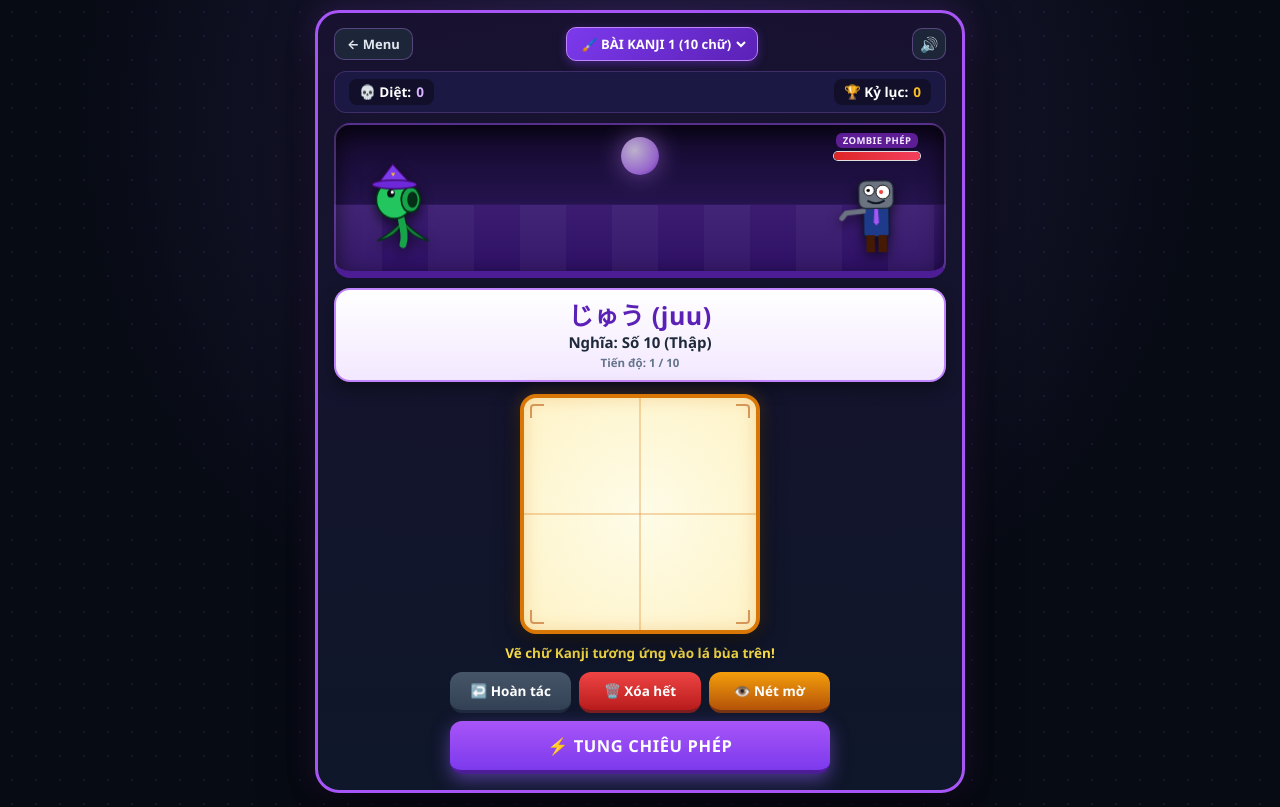
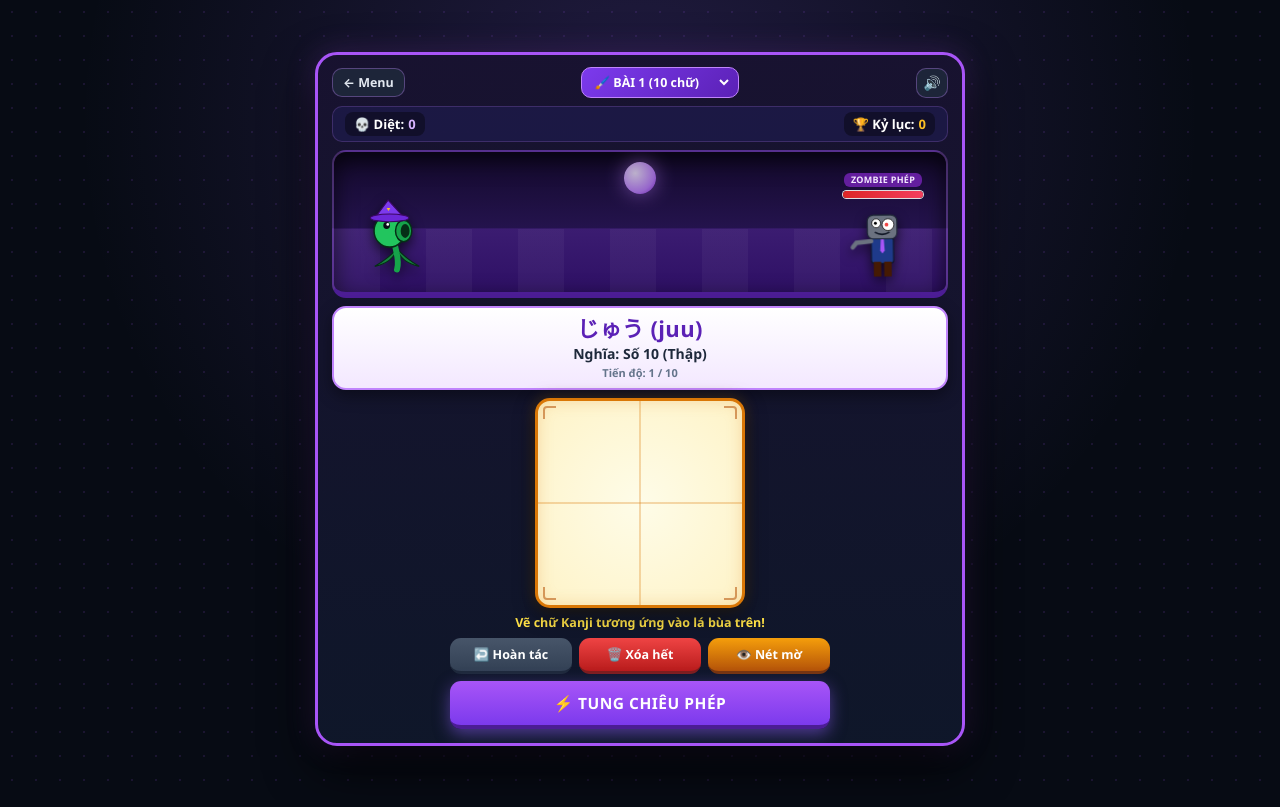
Before and after one commit to hungnoob58/Kajii, a plain HTML site: page game2.html in a window 1280 px wide. Drawn offline with Linux system fonts and the light colour scheme.

Commit message:
Update game2.html

```diff
--- a/game2.html
+++ b/game2.html
@@ -5,7 +5,6 @@
     <meta name="viewport" content="width=device-width, initial-scale=1.0, maximum-scale=1.0, user-scalable=no, viewport-fit=cover">
     <title>KANJI VS ZOMBIE - Luyện Viết Bùa Kanji N5</title>
 
-    <!-- Đồng bộ chế độ Fullscreen App (Không thanh địa chỉ) -->
     <meta name="apple-mobile-web-app-capable" content="yes">
     <meta name="apple-mobile-web-app-status-bar-style" content="black-translucent">
     <meta name="apple-mobile-web-app-title" content="Kanji vs Zombie">
@@ -33,14 +32,14 @@
             align-items: center;
             min-height: 100dvh;
             margin: 0;
-            padding: calc(10px + env(safe-area-inset-top)) 14px calc(14px + env(safe-area-inset-bottom)) 14px;
+            padding: calc(8px + env(safe-area-inset-top)) 12px calc(10px + env(safe-area-inset-bottom)) 12px;
         }
 
         .game-container {
             background: linear-gradient(180deg, rgba(24, 18, 48, 0.96) 0%, rgba(15, 23, 42, 0.98) 100%);
             border: 3px solid #a855f7;
-            border-radius: 24px;
-            padding: 14px 16px 16px 16px;
+            border-radius: 22px;
+            padding: 12px 14px 14px 14px;
             width: 100%;
             max-width: 650px;
             text-align: center;
@@ -54,8 +53,8 @@
             display: flex;
             justify-content: space-between;
             align-items: center;
-            gap: 8px;
-            margin-bottom: 10px;
+            gap: 6px;
+            margin-bottom: 8px;
         }
 
         .btn-back {
@@ -66,13 +65,13 @@
             border: 1px solid rgba(192, 132, 252, 0.35);
             color: #e2e8f0;
             text-decoration: none;
-            padding: 6px 12px;
+            padding: 5px 10px;
             border-radius: 10px;
-            font-size: 13px;
+            font-size: 12.5px;
             font-weight: 700;
-            transition: all 0.15s;
+            cursor: pointer;
+            white-space: nowrap;
         }
-        .btn-back:hover { background: #334155; color: #fff; }
 
         .level-select-wrap {
             display: flex;
@@ -80,19 +79,20 @@
             background: linear-gradient(135deg, #7c3aed, #5b21b6);
             border: 1.5px solid #c084fc;
             border-radius: 10px;
-            padding: 2px 8px;
-            box-shadow: 0 3px 10px rgba(124, 58, 237, 0.4);
+            padding: 2px 6px;
+            min-width: 0;
         }
 
         select.level-select {
             background: transparent;
             color: #fff;
             border: none;
-            font-size: 13px;
+            font-size: 12.5px;
             font-weight: 800;
-            padding: 4px 2px;
+            padding: 3px 2px;
             outline: none;
             cursor: pointer;
+            max-width: 185px;
         }
         select.level-select option {
             background: #1e1b4b;
@@ -103,14 +103,15 @@
             background: rgba(30, 41, 59, 0.9);
             border: 1px solid rgba(192, 132, 252, 0.35);
             color: #fbbf24;
-            width: 34px;
-            height: 32px;
+            width: 32px;
+            height: 30px;
             border-radius: 10px;
-            font-size: 15px;
+            font-size: 14px;
             cursor: pointer;
             display: flex;
             align-items: center;
             justify-content: center;
+            flex-shrink: 0;
         }
 
         /* Thanh điểm số */
@@ -120,55 +121,53 @@
             align-items: center;
             background: rgba(30, 27, 75, 0.75);
             border: 1px solid rgba(192, 132, 252, 0.2);
-            padding: 7px 14px;
-            border-radius: 12px;
-            margin-bottom: 10px;
-            font-size: 13.5px;
+            padding: 5px 12px;
+            border-radius: 10px;
+            margin-bottom: 8px;
+            font-size: 13px;
             font-weight: 700;
         }
 
         .stat-pill {
             display: flex;
             align-items: center;
-            gap: 5px;
+            gap: 4px;
             background: rgba(0, 0, 0, 0.38);
-            padding: 4px 10px;
+            padding: 3px 9px;
             border-radius: 8px;
         }
 
-        /* Sân đấu Pháp Thuật */
+        /* Sân đấu Pháp Thuật (Đã tăng khoảng trống trên để chữ ZOMBIE PHÉP không bị cắt) */
         .battle-field {
             display: flex;
             justify-content: space-between;
             align-items: flex-end;
-            height: 155px;
+            height: 148px;
             background: linear-gradient(180deg, #13092b 0%, #24134d 54%, #3b1c71 55%, #2e1065 100%);
             border: 2px solid rgba(192, 132, 252, 0.28);
-            border-bottom: 7px solid #4c1d95;
-            padding: 0 20px 8px 20px;
-            margin-bottom: 10px;
+            border-bottom: 6px solid #4c1d95;
+            padding: 8px 18px 6px 18px;
+            margin-bottom: 8px;
             position: relative;
-            border-radius: 16px;
+            border-radius: 14px;
             box-shadow: inset 0 8px 22px rgba(0, 0, 0, 0.7);
             overflow: hidden;
         }
 
-        /* Trăng tím huyền bí */
         .arcane-moon {
             position: absolute;
-            top: 12px;
+            top: 10px;
             left: 50%;
             transform: translateX(-50%);
-            width: 38px;
-            height: 38px;
+            width: 32px;
+            height: 32px;
             border-radius: 50%;
             background: radial-gradient(circle at 35% 35%, #f3e8ff, #c084fc 65%, #7e22ce);
-            box-shadow: 0 0 24px rgba(192, 132, 252, 0.65);
+            box-shadow: 0 0 20px rgba(192, 132, 252, 0.65);
             opacity: 0.75;
             pointer-events: none;
         }
 
-        /* Họa tiết gạch đá cổ */
         .stone-stripes {
             position: absolute;
             bottom: 0;
@@ -186,7 +185,7 @@
         }
 
         .character-box {
-            width: 94px;
+            width: 90px;
             display: flex;
             flex-direction: column;
             align-items: center;
@@ -195,12 +194,11 @@
         }
 
         .svg-char {
-            width: 86px;
-            height: 94px;
+            width: 74px;
+            height: 80px;
             filter: drop-shadow(0 5px 6px rgba(0, 0, 0, 0.65));
         }
 
-        /* Animation Pháp sư Peashooter */
         .wizard-wrap {
             animation: wizardIdle 2s ease-in-out infinite;
             transform-origin: bottom center;
@@ -218,7 +216,6 @@
             100% { transform: translateX(0) scale(1) rotate(0deg); }
         }
 
-        /* Zombie & Thanh máu */
         .zombie-box { transition: transform 0.12s ease; }
         .zombie-svg-wrap {
             animation: zombieSway 2.3s ease-in-out infinite;
@@ -234,24 +231,26 @@
         }
 
         .zombie-tag {
-            font-size: 9.5px;
+            font-size: 9px;
             font-weight: 900;
             color: #f3e8ff;
-            background: rgba(107, 33, 168, 0.85);
-            padding: 1px 7px;
+            background: rgba(107, 33, 168, 0.92);
+            padding: 2px 7px;
             border-radius: 6px;
             margin-bottom: 3px;
-            letter-spacing: 0.4px;
+            letter-spacing: 0.3px;
+            white-space: nowrap;
+            line-height: 1.1;
         }
 
         .hp-bar-bg {
-            width: 88px;
-            height: 10px;
+            width: 82px;
+            height: 9px;
             background: #1f2937;
             border-radius: 99px;
             overflow: hidden;
             border: 1.5px solid rgba(255, 255, 255, 0.85);
-            margin-bottom: 3px;
+            margin-bottom: 2px;
         }
         .hp-bar-fill {
             width: 100%;
@@ -260,16 +259,15 @@
             transition: width 0.25s ease-out;
         }
 
-        /* Quả cầu bùa phép */
         .spell-shot {
             position: absolute;
-            width: 36px;
-            height: 36px;
+            width: 34px;
+            height: 34px;
             background: radial-gradient(circle, #ffffff 15%, #e879f9 55%, #7e22ce 100%);
             border: 2px solid #f5d0fe;
             border-radius: 50%;
-            bottom: 36px;
-            left: 90px;
+            bottom: 32px;
+            left: 84px;
             z-index: 6;
             box-shadow: 0 0 18px #c084fc, 0 0 30px #ec4899, -12px 0 18px rgba(192, 132, 252, 0.65);
             display: flex;
@@ -277,15 +275,15 @@
             align-items: center;
             font-weight: 900;
             color: #3b0764;
-            font-size: 19px;
+            font-size: 18px;
             font-family: "Hiragino Sans", "Yu Gothic", "Meiryo", sans-serif;
         }
 
         .dmg-float {
             position: absolute;
-            right: 40px;
-            bottom: 92px;
-            font-size: 20px;
+            right: 38px;
+            bottom: 84px;
+            font-size: 19px;
             font-weight: 900;
             color: #f0abfc;
             text-shadow: 0 2px 0 #000, 0 0 12px #a855f7;
@@ -296,7 +294,7 @@
         @keyframes floatDmg {
             0% { opacity: 1; transform: translateY(0) scale(0.8); }
             35% { opacity: 1; transform: translateY(-14px) scale(1.15); }
-            100% { opacity: 0; transform: translateY(-38px) scale(0.95); }
+            100% { opacity: 0; transform: translateY(-36px) scale(0.95); }
         }
 
         .arcane-particle {
@@ -313,70 +311,70 @@
             100% { opacity: 0; transform: translate(var(--dx), var(--dy)) scale(0.2); }
         }
 
-        /* Thẻ đề bài */
+        /* Thẻ đề bài gọn gàng */
         .prompt-box {
             background: linear-gradient(180deg, #ffffff 0%, #f3e8ff 100%);
             color: #111827;
-            border-radius: 16px;
-            padding: 10px 14px;
-            margin-bottom: 12px;
+            border-radius: 14px;
+            padding: 8px 12px;
+            margin-bottom: 8px;
             border: 2.5px solid #c084fc;
             box-shadow: 0 6px 16px rgba(0, 0, 0, 0.4);
             position: relative;
         }
 
         .reading-text {
-            font-size: 25px;
+            font-size: 22px;
             font-weight: 900;
             color: #5b21b6;
-            letter-spacing: 0.5px;
-            line-height: 1.2;
+            letter-spacing: 0.4px;
+            line-height: 1.18;
         }
 
         .meaning-text {
-            font-size: 15px;
+            font-size: 14px;
             font-weight: 800;
             color: #1e293b;
             margin-top: 2px;
         }
 
         .progress-text {
-            font-size: 11.5px;
+            font-size: 11px;
             color: #64748b;
-            margin-top: 3px;
+            margin-top: 2px;
             font-weight: 700;
         }
 
         .combo-badge {
             position: absolute;
-            top: 8px;
-            right: 10px;
+            top: 7px;
+            right: 8px;
             background: linear-gradient(135deg, #f59e0b, #ea580c);
             color: #fff;
-            padding: 3px 9px;
-            font-size: 11px;
+            padding: 2px 8px;
+            font-size: 10.5px;
             font-weight: 900;
             border-radius: 99px;
             box-shadow: 0 3px 8px rgba(234, 88, 12, 0.45);
             display: none;
         }
 
-        /* Khu vực Bảng Bùa Vẽ Kanji */
+        /* Khu vực Bảng Bùa Vẽ Kanji (Co vừa 1 màn hình điện thoại không cần cuộn) */
         .pad-wrapper {
             display: flex;
             flex-direction: column;
             align-items: center;
-            gap: 8px;
+            gap: 6px;
         }
 
         .canvas-container {
             position: relative;
-            width: 240px;
-            height: 240px;
+            width: 210px;
+            height: 210px;
             background: radial-gradient(circle, #fefce8 0%, #fef3c7 100%);
-            border: 4px solid #d97706;
-            border-radius: 16px;
-            box-shadow: 0 8px 24px rgba(0, 0, 0, 0.6), 0 0 16px rgba(245, 158, 11, 0.25), inset 0 0 18px rgba(217, 119, 6, 0.22);
+            border: 3.5px solid #d97706;
+            border-radius: 15px;
+            box-shadow: 0 6px 20px rgba(0, 0, 0, 0.6), 0 0 14px rgba(245, 158, 11, 0.25), inset 0 0 16px rgba(217, 119, 6, 0.22);
             touch-action: none;
             transition: border-color 0.2s, box-shadow 0.2s;
         }
@@ -402,26 +400,25 @@
                 linear-gradient(to bottom, transparent 49.5%, rgba(217, 119, 6, 0.28) 49.5%, rgba(217, 119, 6, 0.28) 50.5%, transparent 50.5%);
         }
 
-        /* 4 góc trang trí lá bùa */
         .talisman-corner {
             position: absolute;
-            width: 14px;
-            height: 14px;
+            width: 13px;
+            height: 13px;
             border-color: rgba(180, 83, 9, 0.55);
             border-style: solid;
             pointer-events: none;
         }
-        .tc-tl { top: 6px; left: 6px; border-width: 2.5px 0 0 2.5px; border-top-left-radius: 4px; }
-        .tc-tr { top: 6px; right: 6px; border-width: 2.5px 2.5px 0 0; border-top-right-radius: 4px; }
-        .tc-bl { bottom: 6px; left: 6px; border-width: 0 0 2.5px 2.5px; border-bottom-left-radius: 4px; }
-        .tc-br { bottom: 6px; right: 6px; border-width: 0 2.5px 2.5px 0; border-bottom-right-radius: 4px; }
+        .tc-tl { top: 5px; left: 5px; border-width: 2.5px 0 0 2.5px; border-top-left-radius: 4px; }
+        .tc-tr { top: 5px; right: 5px; border-width: 2.5px 2.5px 0 0; border-top-right-radius: 4px; }
+        .tc-bl { bottom: 5px; left: 5px; border-width: 0 0 2.5px 2.5px; border-bottom-left-radius: 4px; }
+        .tc-br { bottom: 5px; right: 5px; border-width: 0 2.5px 2.5px 0; border-bottom-right-radius: 4px; }
 
         .ghost-kanji {
             position: absolute;
             top: 50%;
             left: 50%;
             transform: translate(-50%, -50%);
-            font-size: 175px;
+            font-size: 152px;
             font-family: "Hiragino Kaku Gothic Pro", "Yu Gothic", "Meiryo", sans-serif;
             color: rgba(148, 163, 184, 0.34);
             pointer-events: none;
@@ -440,8 +437,8 @@
         }
 
         .feedback-msg {
-            min-height: 22px;
-            font-size: 13.5px;
+            min-height: 18px;
+            font-size: 12.5px;
             font-weight: 800;
             color: #fde047;
             display: flex;
@@ -453,19 +450,18 @@
         .controls {
             display: grid;
             grid-template-columns: repeat(3, 1fr);
-            gap: 8px;
+            gap: 7px;
             width: 100%;
             max-width: 380px;
         }
 
         .btn {
             border: none;
-            padding: 10px 8px;
-            border-radius: 12px;
-            font-size: 13.5px;
+            padding: 8px 6px;
+            border-radius: 11px;
+            font-size: 12.5px;
             font-weight: 800;
             cursor: pointer;
-            transition: transform 0.1s, filter 0.15s;
             color: #fff;
             display: flex;
             align-items: center;
@@ -474,70 +470,53 @@
         }
         .btn:active { transform: translateY(2px); }
 
-        .btn-undo {
-            background: linear-gradient(180deg, #475569, #334155);
-            border-bottom: 3px solid #1e293b;
-        }
-        .btn-clear {
-            background: linear-gradient(180deg, #ef4444, #b91c1c);
-            border-bottom: 3px solid #7f1d1d;
-        }
-        .btn-hint {
-            background: linear-gradient(180deg, #f59e0b, #b45309);
-            border-bottom: 3px solid #78350f;
-        }
-        .btn-hint.active {
-            background: linear-gradient(180deg, #10b981, #047857);
-            border-bottom: 3px solid #064e3b;
-        }
+        .btn-undo { background: linear-gradient(180deg, #475569, #334155); border-bottom: 3px solid #1e293b; }
+        .btn-clear { background: linear-gradient(180deg, #ef4444, #b91c1c); border-bottom: 3px solid #7f1d1d; }
+        .btn-hint { background: linear-gradient(180deg, #f59e0b, #b45309); border-bottom: 3px solid #78350f; }
+        .btn-hint.active { background: linear-gradient(180deg, #10b981, #047857); border-bottom: 3px solid #064e3b; }
 
         .btn-cast {
             grid-column: 1 / -1;
             background: linear-gradient(180deg, #a855f7 0%, #7c3aed 100%);
             border-bottom: 4px solid #4c1d95;
-            padding: 13px 20px;
-            font-size: 16.5px;
-            letter-spacing: 0.6px;
-            box-shadow: 0 6px 18px rgba(139, 92, 246, 0.5);
+            padding: 11px 18px;
+            font-size: 15.5px;
+            letter-spacing: 0.5px;
+            box-shadow: 0 5px 16px rgba(139, 92, 246, 0.5);
         }
-        .btn-cast:hover { filter: brightness(1.08); }
         .btn-cast:active {
             transform: translateY(3px);
             border-bottom-width: 1px;
         }
 
-        @media (max-width: 480px) {
-            .battle-field { height: 138px; padding: 0 14px 6px 14px; }
-            .svg-char { width: 76px; height: 84px; }
-            .character-box { width: 82px; }
-            .reading-text { font-size: 22px; }
+        @media (max-height: 700px) {
+            .battle-field { height: 132px; padding: 6px 14px 4px 14px; }
+            .svg-char { width: 66px; height: 72px; }
+            .canvas-container { width: 185px; height: 185px; }
+            .ghost-kanji { font-size: 134px; }
         }
     </style>
 </head>
 <body>
 
 <div class="game-container">
-    <!-- Thanh điều hướng & chọn bài -->
     <div class="top-nav">
-        <a href="index.html" class="btn-back">← Menu</a>
+        <a href="index.html" onclick="goPage('index.html'); return false;" class="btn-back">← Menu</a>
         <div class="level-select-wrap">
             <select class="level-select" id="level-select" onchange="changeLevel()" title="Chọn bài Kanji"></select>
         </div>
         <button class="btn-sound" id="btn-sound" onclick="toggleSound()" title="Bật/Tắt âm thanh">🔊</button>
     </div>
 
-    <!-- Thanh thành tích -->
     <div class="status-bar">
         <div class="stat-pill">💀 Diệt: <span id="kills" style="color:#d8b4fe;">0</span></div>
         <div class="stat-pill">🏆 Kỷ lục: <span id="high-score" style="color:#fbbf24;">0</span></div>
     </div>
 
-    <!-- Sân đấu Pháp Thuật -->
     <div class="battle-field" id="arena">
         <div class="arcane-moon"></div>
         <div class="stone-stripes"></div>
 
-        <!-- Pháp sư Peashooter -->
         <div class="character-box">
             <div class="wizard-wrap" id="wizard-wrap">
                 <svg class="svg-char" viewBox="0 0 100 100">
@@ -549,7 +528,6 @@
                     <ellipse cx="61" cy="42" rx="6" ry="9" fill="#052e16"/>
                     <circle cx="36" cy="35" r="4.5" fill="#090d16"/>
                     <circle cx="37.5" cy="33.5" r="1.8" fill="#fff"/>
-                    <!-- Mũ phù thủy -->
                     <polygon points="20,25 60,25 38,2" fill="#7c3aed" stroke="#3b0764" stroke-width="1.5"/>
                     <polygon points="36,12 41,12 38.5,16" fill="#fbbf24"/>
                     <ellipse cx="40" cy="25" rx="26" ry="5" fill="#6d28d9" stroke="#3b0764" stroke-width="1.5"/>
@@ -557,7 +535,6 @@
             </div>
         </div>
 
-        <!-- Zombie -->
         <div class="character-box zombie-box" id="zombie-box">
             <div class="zombie-tag" id="zombie-rank">ZOMBIE PHÉP</div>
             <div class="hp-bar-bg"><div class="hp-bar-fill" id="hp-bar"></div></div>
@@ -569,7 +546,6 @@
                     <rect x="52" y="78" width="10" height="20" fill="#451a03"/>
                     <path d="M 35 50 L 15 52 L 10 58" stroke="#6b7280" stroke-width="6" stroke-linecap="round" fill="none"/>
                     <rect x="30" y="15" width="40" height="32" fill="#6b7280" rx="8" stroke="#1f2937" stroke-width="1.5"/>
-                    <!-- Mũ giáp tiến hóa -->
                     <g id="zombie-armor-cone" style="display:none;">
                         <polygon points="34,17 50,0 66,17" fill="#f97316" stroke="#7c2d12" stroke-width="1.5"/>
                         <rect x="31" y="14" width="38" height="4" rx="2" fill="#ea580c"/>
@@ -588,7 +564,6 @@
         </div>
     </div>
 
-    <!-- Thẻ đề bài -->
     <div class="prompt-box">
         <div class="combo-badge" id="combo-badge">🔥 COMBO x2</div>
         <div class="reading-text" id="reading-display">-</div>
@@ -596,7 +571,6 @@
         <div class="progress-text" id="progress-display">Tiến độ: 0/0</div>
     </div>
 
-    <!-- Bảng vẽ bùa Kanji -->
     <div class="pad-wrapper">
         <div class="canvas-container" id="canvas-container">
             <div class="canvas-grid"></div>
@@ -611,7 +585,7 @@
         <div class="feedback-msg" id="feedback-msg">Vẽ chữ Kanji tương ứng vào lá bùa trên!</div>
 
         <div class="controls">
-            <button class="btn btn-undo" onclick="undoStroke()" title="Xóa nét vừa vẽ">↩️ Hoàn tác</button>
+            <button class="btn btn-undo" onclick="undoStroke()">↩️ Hoàn tác</button>
             <button class="btn btn-clear" onclick="clearCanvas()">🗑️ Xóa hết</button>
             <button class="btn btn-hint" id="btn-hint" onclick="toggleHint()">👁️ Nét mờ</button>
             <button class="btn btn-cast" onclick="checkKanji()">⚡ TUNG CHIÊU PHÉP</button>
@@ -622,6 +596,10 @@
 <canvas id="target-canvas" width="240" height="240" style="display:none;"></canvas>
 
 <script>
+    function goPage(url) {
+        window.location.href = url;
+    }
+
     const n5KanjiWriteData = {
         1: [
             { kanji: '一', hira: 'いち', romaji: 'ichi', mean: 'Số 1 (Nhất)' },
@@ -805,7 +783,7 @@
     for (let i = 1; i <= 20; i++) {
         const opt = document.createElement('option');
         opt.value = i;
-        opt.innerText = `🖌️ BÀI KANJI ${i} (${n5KanjiWriteData[i].length} chữ)`;
+        opt.innerText = `🖌️ BÀI ${i} (${n5KanjiWriteData[i].length} chữ)`;
         levelSelect.appendChild(opt);
     }
     levelSelect.value = '1';
@@ -824,7 +802,6 @@
 
     function startDraw(e) {
         if (isCasting) return;
-        // Lưu trạng thái canvas trước nét mới để hỗ trợ Hoàn tác
         strokeHistory.push(ctx.getImageData(0, 0, drawCanvas.width, drawCanvas.height));
         if (strokeHistory.length > 25) strokeHistory.shift();
 
@@ -848,9 +825,7 @@
         e.preventDefault();
     }
 
-    function endDraw() {
-        isDrawing = false;
-    }
+    function endDraw() { isDrawing = false; }
 
     drawCanvas.addEventListener('mousedown', startDraw);
     drawCanvas.addEventListener('mousemove', moveDraw);
@@ -906,11 +881,8 @@
 
     function undoStroke() {
         if (isCasting || strokeHistory.length === 0) return;
-        const prevState = strokeHistory.pop();
-        ctx.putImageData(prevState, 0, 0);
-        if (strokeHistory.length === 0) {
-            hasDrawn = false;
-        }
+        ctx.putImageData(strokeHistory.pop(), 0, 0);
+        if (strokeHistory.length === 0) hasDrawn = false;
     }
 
     function clearCanvas() {
@@ -943,9 +915,7 @@
         const val = levelSelect.value;
         let list = [];
         if (val === 'all') {
-            for (let i = 1; i <= 20; i++) {
-                list = list.concat(n5KanjiWriteData[i]);
-            }
+            for (let i = 1; i <= 20; i++) list = list.concat(n5KanjiWriteData[i]);
         } else {
             list = [...n5KanjiWriteData[val]];
         }
@@ -1013,9 +983,7 @@
             if (targetData[i] > 50) targetPixels++;
             if (userData[i] > 50) {
                 userTotalPixels++;
-                if (targetData[i] > 50) {
-                    matchedPixels++;
-                }
+                if (targetData[i] > 50) matchedPixels++;
             }
         }
 
@@ -1050,8 +1018,6 @@
 
     function castSpell(kanjiChar) {
         playSound('cast');
-
-        // Hiệu ứng giật phóng phép
         const wizWrap = document.getElementById('wizard-wrap');
         wizWrap.classList.remove('cast');
         void wizWrap.offsetWidth;
@@ -1063,17 +1029,15 @@
         spell.innerText = kanjiChar;
         arena.appendChild(spell);
 
-        // Tính tọa độ bay chuẩn theo chiều rộng màn hình (PC & iPhone đều trúng mặt Zombie)
-        const startX = 88;
-        const targetX = Math.max(185, arena.offsetWidth - 98);
+        const startX = 82;
+        const targetX = Math.max(185, arena.offsetWidth - 94);
         const duration = 260;
         const startTime = performance.now();
 
         function animateSpell(now) {
             const elapsed = now - startTime;
             const progress = Math.min(elapsed / duration, 1);
-            const curX = startX + (targetX - startX) * progress;
-            spell.style.left = curX + 'px';
+            spell.style.left = (startX + (targetX - startX) * progress) + 'px';
 
             if (progress < 1) {
                 requestAnimationFrame(animateSpell);
@@ -1098,7 +1062,7 @@
             p.style.background = col;
             p.style.boxShadow = `0 0 8px ${col}`;
             p.style.left = hitX + 'px';
-            p.style.bottom = '50px';
+            p.style.bottom = '46px';
             const angle = (Math.PI * 2 * i) / 10;
             const dist = 22 + Math.random() * 24;
             p.style.setProperty('--dx', Math.cos(angle) * dist + 'px');
@@ -1136,7 +1100,7 @@
             cone.style.display = 'none';
             bucket.style.display = 'none';
             rank.innerText = 'ZOMBIE PHÉP';
-            rank.style.background = 'rgba(107, 33, 168, 0.85)';
+            rank.style.background = 'rgba(107, 33, 168, 0.92)';
         }
     }
 
@@ -1164,13 +1128,10 @@
             updateZombieAppearance();
         }
 
-        const hpPct = Math.max(0, zombieHP);
-        document.getElementById('hp-bar').style.width = hpPct + '%';
+        document.getElementById('hp-bar').style.width = Math.max(0, zombieHP) + '%';
     }
 
-    window.onload = function () {
-        changeLevel();
-    };
+    window.onload = function () { changeLevel(); };
 </script>
 
 </body>
```
